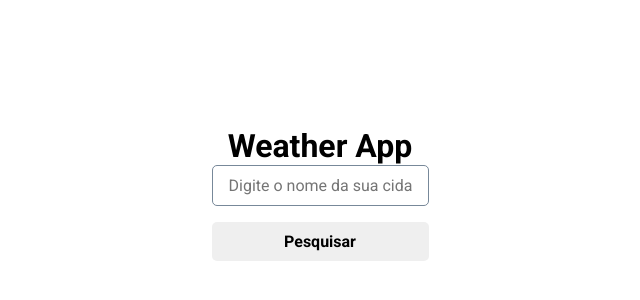
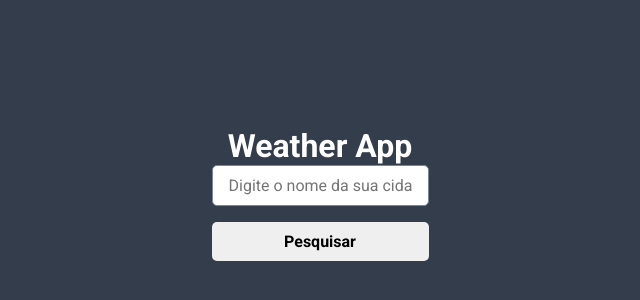
Before and after one commit to Matheus2004a/Weather-App, a React (Vite) app: page / in a window 1280 px wide. Shown: the part 206-506 px from the top of the page, without its empty margins (320-960 px from the left). Built offline with nearby package versions, Linux system fonts and the light colour scheme.

Commit message:
:lipstick: feat: Adiciona paleta de cores

```diff
--- a/src/App.css
+++ b/src/App.css
@@ -7,9 +7,22 @@
   font-family: 'Roboto', 'Poppins', sans-serif;
 }
 
+:root {
+  --gradient: linear-gradient(135deg, #72edf2 10%, #5151e5 100%);
+  --bg-color: #343d4b;
+  --bg-color-card: #222831;
+  --spinner-background: #dbdcef;
+  --text-white: #ffffff;
+}
+
 .App {
   display: grid;
   justify-items: center;
   align-content: center;
   height: 100vh;
+  background: var(--bg-color);
 }
+
+header {
+  color: var(--text-white);
+}
--- a/src/App.jsx
+++ b/src/App.jsx
@@ -1,4 +1,4 @@
-import { useState } from 'react'
+import Header from './components/Header/Header'
 import Form from './components/Form/Form'
 import './App.css'
 
@@ -6,7 +6,7 @@ function App() {
 
   return (
     <div className="App">
-      <h1>Weather App</h1>
+      <Header />
       <Form />
     </div>
   )
```
